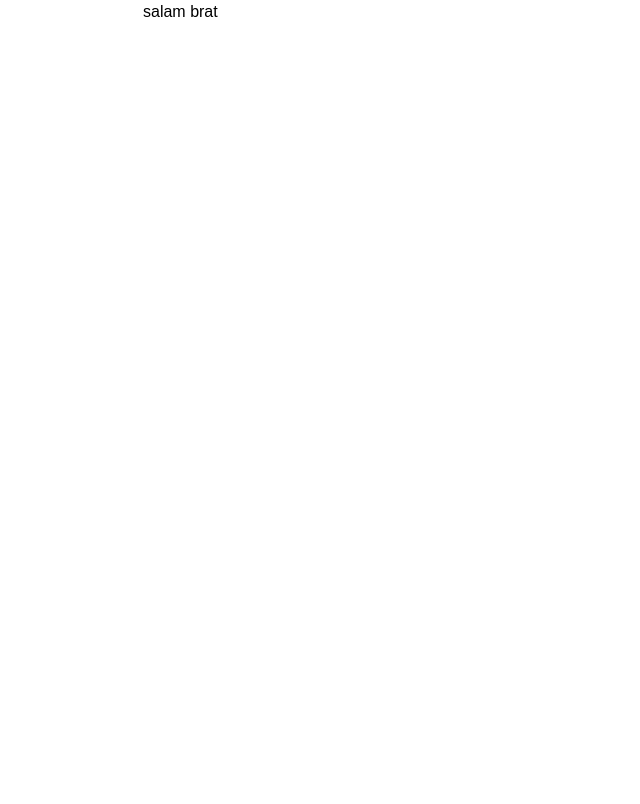
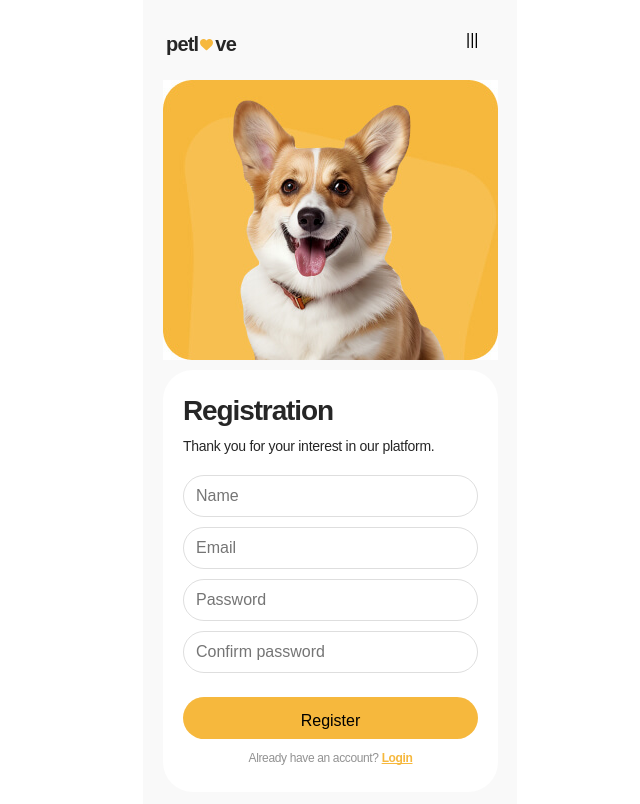
Before and after one commit to olehsolonin/Petlove, a React (Vite) app: page /register in a window 1280 px wide. Shown: the top 804 px of the page, without its empty margins (310-950 px from the left). Built offline with nearby package versions, Linux system fonts and the light colour scheme.

Commit message:
fix registration component

```diff
--- a/src/components/LoginForm/LoginForm.jsx
+++ b/src/components/LoginForm/LoginForm.jsx
@@ -20,14 +20,12 @@ export default function LoginForm() {
             <button type="submit" className={css.button}>
               Log In
             </button>
-            <p className={css.footerText}>
-              Don’t have an account?{" "}
-              <span className={css.registerLink}>
-                <nav className={css.nav}>
-                  <NavLink to="/register">Register</NavLink>
-                </nav>
-              </span>
-            </p>
+            <p className={css.footerText}>Don’t have an account? </p>
+            <span className={css.registerLink}>
+              <nav className={css.nav}>
+                <NavLink to="/register">Register</NavLink>
+              </nav>
+            </span>
           </div>
         </Form>
       </Formik>
--- /dev/null
+++ b/src/components/Registration/Registration.jsx
@@ -0,0 +1,68 @@
+import css from "./Registration.module.css";
+import Header from "../Header/Header.jsx";
+import PetBlockDog from "../PetBlockDog/PetBlockDog.jsx";
+import { Formik, Form, Field } from "formik";
+
+export default function Registration() {
+  return (
+    <div className={css.registrationContainer}>
+      <div className={css.headerContainer}>
+        <Header />
+      </div>
+      <div className={css.petContainer}>
+        <PetBlockDog />
+      </div>
+      <div className={css.registrationFormContainer}>
+        <div className={css.titleTextContainer}>
+          <h1 className={css.registrationTitle}>Registration</h1>
+          <p className={css.registrationText}>
+            Thank you for your interest in our platform.
+          </p>
+        </div>
+        <div className={css.formButtonContainer}>
+          <div className={css.containerBox}>
+            <Formik initialValues={{}} onSubmit={() => {}}>
+              <Form>
+                <div className={css.formForm}>
+                  <Field
+                    type="text"
+                    name="username"
+                    className={css.formStyle}
+                    placeholder="Name"
+                  />
+                  <Field
+                    type="email"
+                    name="email"
+                    className={css.formStyle}
+                    placeholder="Email"
+                  />
+                  <Field
+                    type="password"
+                    name="userpassword"
+                    className={css.formStyle}
+                    placeholder="Password"
+                  />
+                  <Field
+                    type="password"
+                    name="confirmPassword"
+                    className={css.formStyle}
+                    placeholder="Confirm password"
+                  />
+                </div>
+                <button type="submit" className={css.registerButton}>
+                  Register
+                </button>
+              </Form>
+            </Formik>
+          </div>
+          <div className={css.registerTextContainer}>
+            <p className={css.registerText}>
+              Already have an account?{" "}
+              <span className={css.spanText}>Login</span>
+            </p>
+          </div>
+        </div>
+      </div>
+    </div>
+  );
+}
--- /dev/null
+++ b/src/components/Registration/Registration.module.css
@@ -0,0 +1,113 @@
+.registrationContainer {
+  padding: 28px 20px 20px 20px;
+  min-width: 320px;
+  max-width: 374px;
+  height: 812px;
+  margin: 0 auto;
+  display: flex;
+  flex-direction: column;
+  background: #f9f9f9;
+}
+
+.headerContainer {
+  margin-bottom: 20px;
+}
+
+.petContainer {
+  margin-bottom: 10px;
+}
+
+.registrationFormContainer {
+  border-radius: 30px;
+  width: 335px;
+  height: 422px;
+  background: #fff;
+  padding: 27px 20px;
+  display: flex;
+  flex-direction: column;
+  gap: 20px;
+}
+
+.titleTextContainer {
+  display: flex;
+  flex-direction: column;
+  gap: 12px;
+  width: 295px;
+  height: 58px;
+}
+
+.formButtonContainer {
+  width: 295px;
+  height: 290px;
+}
+
+.registrationTitle {
+  font-family: "Manrope", sans-serif;
+  font-weight: 700;
+  font-size: 28px;
+  line-height: 100%;
+  letter-spacing: -0.04em;
+  color: #262626;
+}
+
+.registrationText {
+  font-family: "Manrope", sans-serif;
+  font-weight: 500;
+  font-size: 14px;
+  line-height: 129%;
+  letter-spacing: -0.02em;
+  color: #262626;
+}
+
+.registerButton {
+  background: #f6b83d;
+  border-radius: 30px;
+  padding: 12px 99px;
+  width: 295px;
+  height: 42px;
+}
+
+.formStyle {
+  border: 1px solid rgba(38, 38, 38, 0.15);
+  border-radius: 30px;
+  padding: 12px;
+  width: 295px;
+  height: 42px;
+}
+
+.formStyle::placeholder {
+  width: 200px;
+}
+
+.formForm {
+  display: flex;
+  flex-direction: column;
+  gap: 10px;
+  margin-bottom: 24px;
+}
+
+.containerBox {
+  margin-bottom: 12px;
+}
+
+.registerTextContainer {
+  display: flex;
+  justify-content: center;
+  align-items: center;
+}
+
+.registerText {
+  font-family: "Manrope", sans-serif;
+  font-weight: 500;
+  font-size: 12px;
+  line-height: 117%;
+  letter-spacing: -0.03em;
+  color: rgba(38, 38, 38, 0.5);
+}
+
+.spanText {
+  font-weight: 700;
+  text-decoration: underline;
+  text-decoration-skip-ink: none;
+  color: #f6b83d;
+}
--- a/src/pages/RegistrationPage/RegistrationPage.jsx
+++ b/src/pages/RegistrationPage/RegistrationPage.jsx
@@ -1,5 +1,6 @@
 import css from "./RegistrationPage.module.css";
+import Registration from "../../components/Registration/Registration.jsx";
 
 export default function RegistrationPage() {
-  return <p>salam brat</p>;
+  return <Registration />;
 }
```
